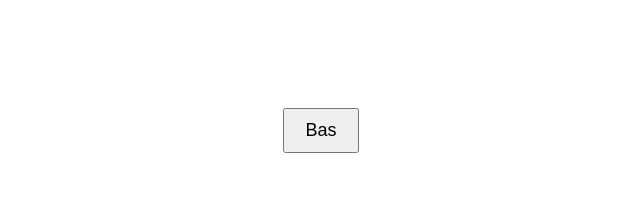
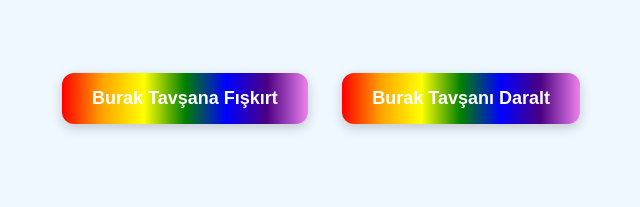
Before and after one commit to Hasanmetin06/Hasanmetin.github.io, a plain HTML site: page index.html in a window 1280 px wide. Shown: the whole page, without its empty margins (319-959 px from the left). Drawn offline with Linux system fonts and the light colour scheme.

Commit message:
Update index.html

```diff
--- a/index.html
+++ b/index.html
@@ -1,36 +1,111 @@
 <!DOCTYPE html>
 <html lang="tr">
 <head>
-  <meta charset="UTF-8">
-  <title>Buton Uygulaması</title>
+  <meta charset="UTF-8" />
+  <title>Burak Tavşan Eğlencesi</title>
   <style>
     body {
       font-family: Arial, sans-serif;
       text-align: center;
-      padding-top: 100px;
+      padding: 50px;
+      background-color: #f0f8ff;
+      position: relative;
+      overflow-x: hidden;
+      min-height: 100vh;
     }
-    button {
-      padding: 10px 20px;
+
+    .rainbow-button {
+      padding: 15px 30px;
       font-size: 18px;
+      font-weight: bold;
+      border: none;
+      border-radius: 12px;
+      cursor: pointer;
+      margin: 15px;
+      background: linear-gradient(90deg, red, orange, yellow, green, blue, indigo, violet);
+      color: white;
+      box-shadow: 0 4px 12px rgba(0, 0, 0, 0.2);
+      transition: transform 0.2s ease;
     }
+
+    .rainbow-button:hover {
+      transform: scale(1.1);
+    }
+
     #mesaj {
-      margin-top: 30px;
-      font-size: 20px;
-      color: green;
-      display: none;
+      margin-top: 35px;
+      font-size: 24px;
+      font-weight: 700;
+      color: #333;
+      min-height: 30px;
+    }
+
+    .rabbit {
+      position: absolute;
+      width: 60px;
+      height: auto;
+      pointer-events: none;
+      user-select: none;
+      animation: fadeIn 1s ease forwards;
+      transition: transform 0.3s ease;
+    }
+
+    .rabbit:hover {
+      transform: scale(1.3) rotate(15deg);
+      z-index: 10;
+    }
+
+    @keyframes fadeIn {
+      from {
+        opacity: 0;
+        transform: scale(0.5);
+      }
+      to {
+        opacity: 1;
+        transform: scale(1);
+      }
     }
   </style>
 </head>
 <body>
 
-  <button onclick="mesajiGoster()">Bas</button>
-  <div id="mesaj">Burak Tavşan Daraltıldı.</div>
+  <button class="rainbow-button" onclick="gosterMesaj('Burak tavşana doyasıya fışkırtıldı.')">
+    Burak Tavşana Fışkırt
+  </button>
+  <button class="rainbow-button" onclick="gosterMesaj('Burak Tavşan Daraltıldı.')">
+    Burak Tavşanı Daralt
+  </button>
+
+  <div id="mesaj"></div>
 
   <script>
-    function mesajiGoster() {
-      document.getElementById("mesaj").style.display = "block";
+    const rabbitImages = [
+      "https://i.postimg.cc/0yXQxr2J/cute-rabbit1.png",
+      "https://i.postimg.cc/GpM6yWYW/cute-rabbit2.png",
+      "https://i.postimg.cc/fyP7YgJP/cute-rabbit3.png",
+      "https://i.postimg.cc/8cVbQR5q/cute-rabbit4.png",
+      "https://i.postimg.cc/fyKr6rXq/cute-rabbit5.png"
+    ];
+
+    function gosterMesaj(metin) {
+      const mesajDiv = document.getElementById("mesaj");
+      mesajDiv.innerText = metin;
+
+      // Sayfaya 10 tane rastgele konumda tavşan ekle
+      for (let i = 0; i < 10; i++) {
+        const img = document.createElement("img");
+        img.src = rabbitImages[Math.floor(Math.random() * rabbitImages.length)];
+        img.className = "rabbit";
+        img.style.top = Math.random() * (window.innerHeight - 80) + "px";
+        img.style.left = Math.random() * (window.innerWidth - 80) + "px";
+        document.body.appendChild(img);
+
+        // 5 saniye sonra tavşanı kaldır
+        setTimeout(() => {
+          img.remove();
+        }, 5000);
+      }
     }
   </script>
-
 </body>
 </html>
```
